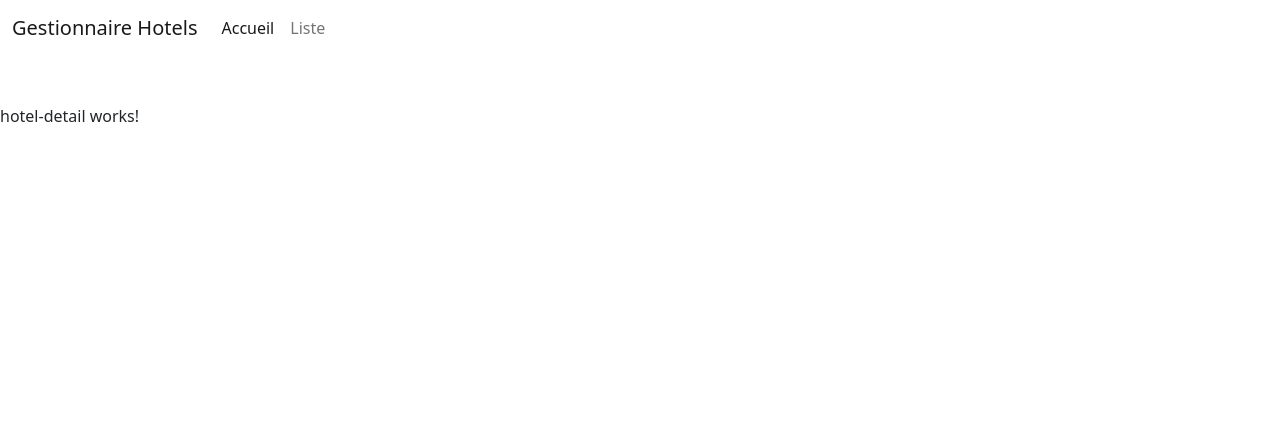
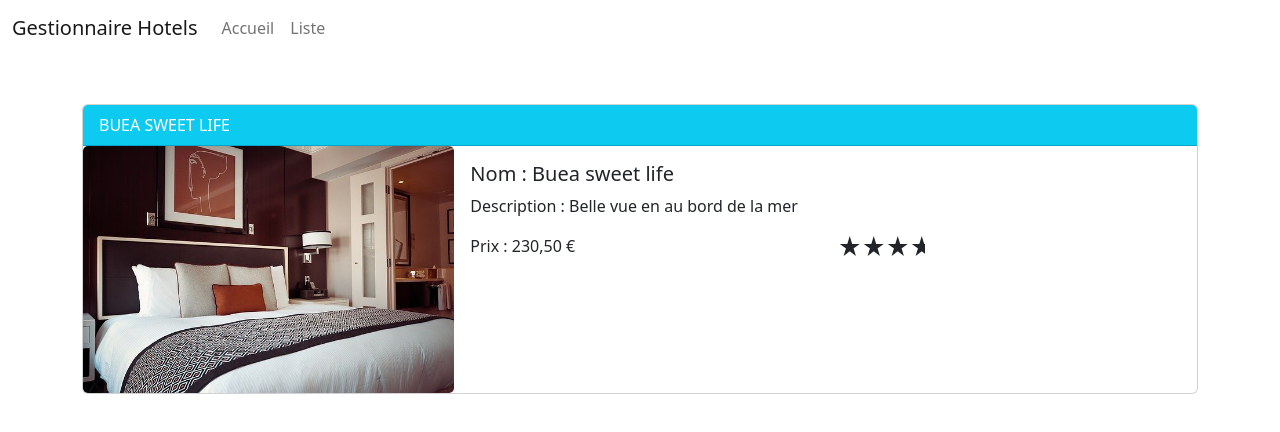
Before and after one commit to da-cruzdev/first_angular-app, an Angular app: page /hotels/1 in a window 1280 px wide. Shown: the top 432 px of the page. Built offline with nearby package versions, Linux system fonts and the light colour scheme.

Commit message:
add detail page for hotels

```diff
--- a/src/app/app.component.html
+++ b/src/app/app.component.html
@@ -7,7 +7,7 @@
     <div class="collapse navbar-collapse" id="navbarNav">
       <ul class="navbar-nav">
         <li class="nav-item" routerLinkActive="active">
-          <a class="nav-link active" [routerLink]="['/home']">Accueil</a>
+          <a class="nav-link" [routerLink]="['/home']">Accueil</a>
         </li>
         <li class="nav-item" routerLinkActive="active">
           <a class="nav-link" [routerLink]="['/hotels']">Liste</a>
--- a/src/app/hotel-list/hotel-detail/hotel-detail.component.html
+++ b/src/app/hotel-list/hotel-detail/hotel-detail.component.html
@@ -1 +1,36 @@
-<p>hotel-detail works!</p>
+<div class="container">
+  <div class="card" *ngIf="hotel">
+    <div class="row g-0">
+      <div class="card-header text-white bg-info">
+        {{ hotel.hotelName | uppercase }}
+      </div>
+      <div class="col-md-4">
+        <img
+          [src]="hotel.imageUrl"
+          class="card-img"
+          [alt]="hotel.hotelName"
+          [title]="hotel.hotelName"
+        />
+      </div>
+      <div class="col-md-8">
+        <div class="card-body">
+          <h5 class="card-title">Nom : {{ hotel.hotelName }}</h5>
+          <p class="card-text">Description : {{ hotel.description }}</p>
+          <div class="row">
+            <div class="col-md-6">
+              <p class="card-text">
+                Prix :
+                {{ hotel.price | currency : "EUR" : "symbol" : "1.2-2" : "fr" }}
+              </p>
+            </div>
+            <div class="col-md-6">
+              <p class="card-text">
+                <app-star-rating [rating]="hotel.rating"></app-star-rating>
+              </p>
+            </div>
+          </div>
+        </div>
+      </div>
+    </div>
+  </div>
+</div>
--- a/src/app/hotel-list/hotel-detail/hotel-detail.component.ts
+++ b/src/app/hotel-list/hotel-detail/hotel-detail.component.ts
@@ -1,10 +1,28 @@
-import { Component } from '@angular/core';
+import { Component, OnInit } from '@angular/core';
+import { ActivatedRoute } from '@angular/router';
+import { HotelListService } from '../hotel-list.service';
+import { IHotel } from '../hotel';
 
 @Component({
   selector: 'app-hotel-detail',
   templateUrl: './hotel-detail.component.html',
-  styleUrls: ['./hotel-detail.component.css']
+  styleUrls: ['./hotel-detail.component.css'],
 })
-export class HotelDetailComponent {
+export class HotelDetailComponent implements OnInit {
+  constructor(
+    private route: ActivatedRoute,
+    private readonly hotelService: HotelListService
+  ) {}
 
+  public hotel: IHotel = <IHotel>{};
+
+  ngOnInit(): void {
+    const idParam = this.route.snapshot.paramMap.get('id');
+    const id: number = idParam ? +idParam : 0;
+    this.hotelService.getHotels().subscribe((hotels: IHotel[]) => {
+      this.hotel = hotels.find((h) => h.hotelId === id) || <IHotel>{};
+
+      console.log('hotels: ', this.hotel);
+    });
+  }
 }
```
